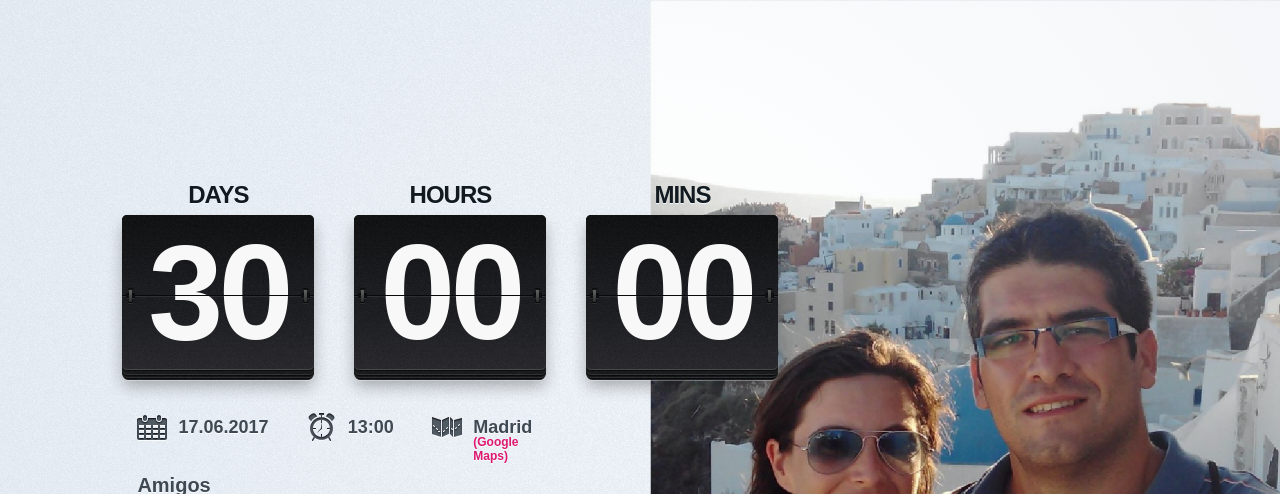
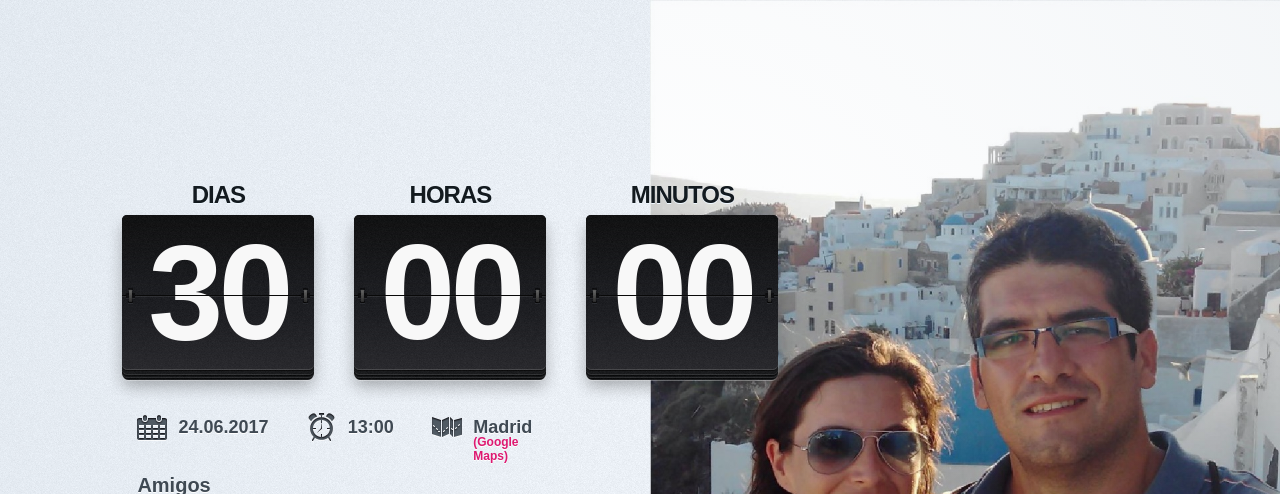
Before and after one commit to manvelmar/letiymane, a plain HTML site: page index.htm in a window 1280 px wide. Shown: the top 494 px of the page. Drawn offline with Linux system fonts and the light colour scheme.

Commit message:
Update index.htm

```diff
--- a/index.htm
+++ b/index.htm
@@ -10,20 +10,20 @@
 <body>
 <div class="flip_board">
   <div class="flip">
-    <h2 class="title">DAYS</h2>
-    <span class="value" id="days">00</span>
+    <h2 class="title">DIAS</h2>
+    <span class="value" id="days">186</span>
   </div>
   <div class="flip">
-    <h2 class="title">HOURS</h2>
-    <span class="value" id="hours">00</span>
+    <h2 class="title">HORAS</h2>
+    <span class="value" id="hours">16</span>
   </div>
   <div class="flip">
-    <h2 class="title">MINS</h2>
+    <h2 class="title">MINUTOS</h2>
     <span class="value" id="mins">00</span>
   </div>
 
   <ul>
-    <li><img src="images/icon_calendar.png" width="32" height="32" alt="Calendar" />17.06.2017</li>
+    <li><img src="images/icon_calendar.png" width="32" height="32" alt="Calendar" />24.06.2017</li>
     <li><img src="images/icon_clock.png" width="32" height="32" alt="Clock" />13:00</li>
     <li><img src="images/icon_map.png" width="32" height="32" alt="Map" />Madrid<a href="https://www.google.es/maps/place/Calle+de+Hermosilla,+Madrid/@40.4259996,-3.6793335,17z/data=!3m1!4b1!4m5!3m4!1s0xd4228bc827037bd:0xa5a0f19fd8f3b4ca!8m2!3d40.4259996!4d-3.6771448?q=calle+hermosilla+madrid&rlz=1C1WPZB_enES678ES678&ion=1&espv=2&bav=on.2,or.r_cp.&bvm=bv.142059868,d.d2s&biw=1536&bih=672&dpr=1.25&um=1&ie=UTF-8&sa=X&ved=0ahUKEwjpz8ze8YDRAhXR0RoKHZ7CDIQQ_AUIBigB" class="map">(Google Maps)</a></li>
   </ul>
```
